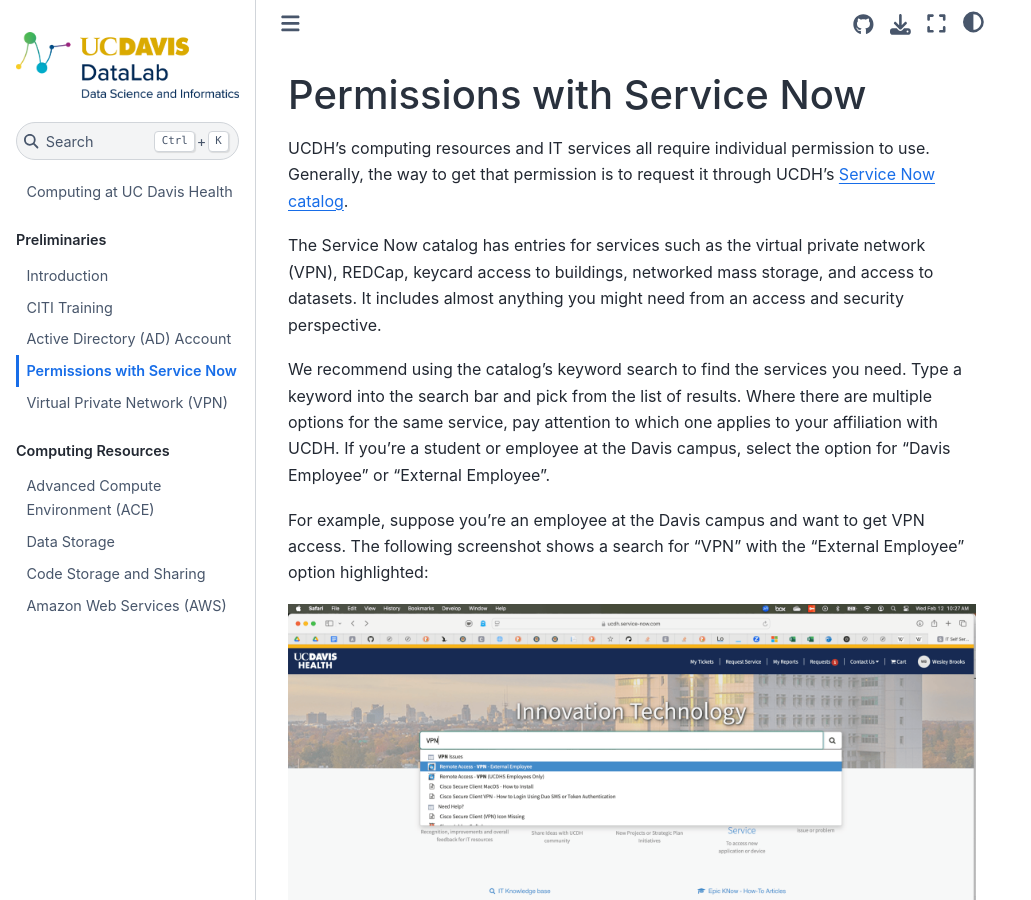
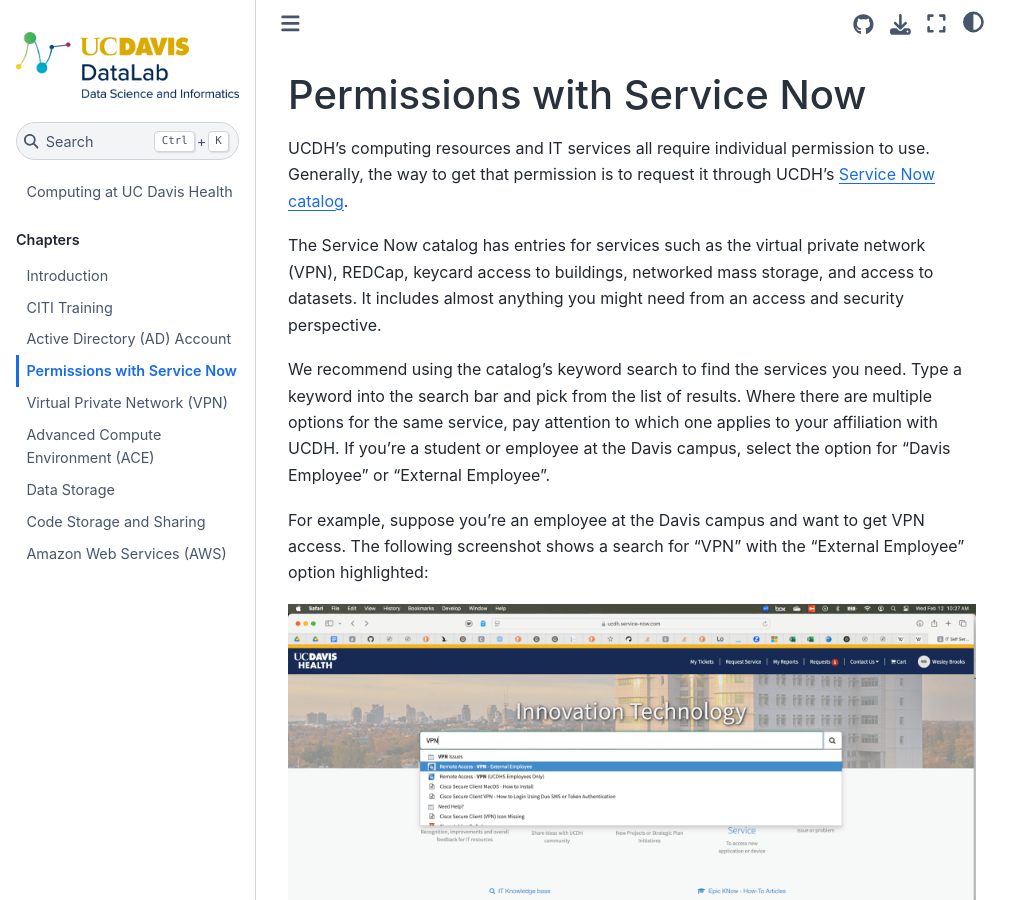
Before and after one commit to ucdavisdatalab/workshop_ucdh_onboarding, a Jupyter Book: the page built from chapters/04_service_now.md, in a window 1280 px wide and 900 px high. Shown: the whole window, without its empty margins (0-1031 px from the left). Built offline with Jupyter Book 1.0.4 settings and Sphinx 7.4.7 and the Sphinx Book theme 1.1.4, drawn with Linux system fonts in a browser that asks for light colours; pages that are not in the unit, such as notebooks, are missing from menus.

Commit message:
renamed PHI chapter in TOC

```diff
--- a/_toc.yml
+++ b/_toc.yml
@@ -9,19 +9,18 @@
 
 # Chapters may be written in either Markdown or as Jupyter Notebooks
 parts:
-  - caption: Preliminaries
+  - caption: Chapters
     chapters:
     - file: chapters/01_intro
     - file: chapters/02_citi_training
     - file: chapters/03_active_directory
     - file: chapters/04_service_now
     - file: chapters/05_vpn
-  - caption: Computing Resources
-    chapters:
     - file: chapters/06_ace
     - file: chapters/07_data_storage
     - file: chapters/08_code_storage
     - file: chapters/09_aws
   - caption: Appendices
     chapters:
-      - file: chapters/appendix/order_external_affiliate
+      - file: chapters/appendix_order_external_affiliate
+      - file: chapters/appendix_protected_information
```
